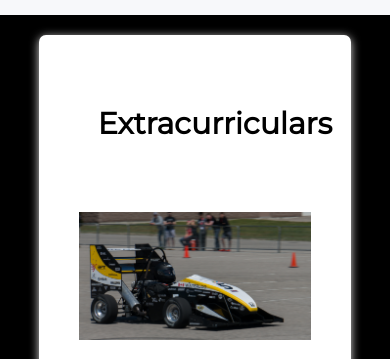
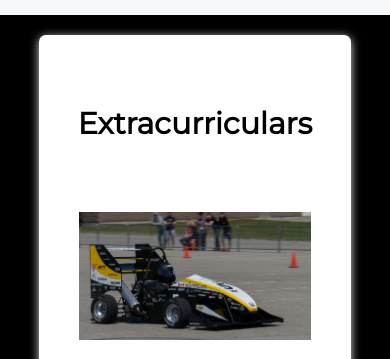
Before and after one commit to NiroshR/ratnarajah.dev, a PHP site: page / in a window 390 px wide. Shown: the part 2977-3336 px from the top of the page. Run offline with PHP 8.4, Linux system fonts and the light colour scheme; some libraries are stand-ins or nearby versions.

Commit message:
Adjustments to padding

```diff
--- a/css/parallax.css
+++ b/css/parallax.css
@@ -60,6 +60,8 @@
     }
 
     .extracurriculars-title {
+        padding-left: 0px;
+        padding-right: 0px;
         text-align: center;
         font-size: 20px;
     }
```
